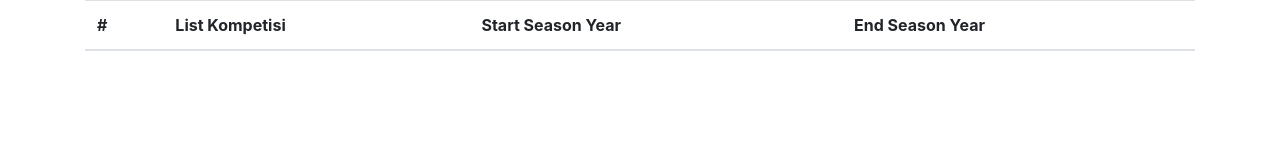
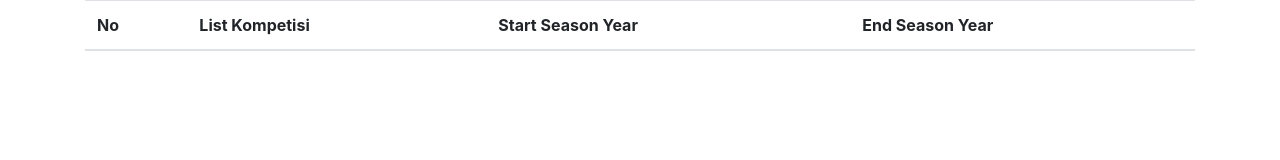
Before and after one commit to abilcode/project, a plain HTML site: page listCompetition.html in a window 1280 px wide. Drawn offline with nearby package versions, Linux system fonts and the light colour scheme; no server answers.

Commit message:
cleansing

```diff
--- a/listCompetition.html
+++ b/listCompetition.html
@@ -37,7 +37,7 @@
       <table class="table table-striped">
         <thead>
           <tr>
-            <th scope="col">#</th>
+            <th scope="col">No</th>
             <th scope="col">List Kompetisi</th>
             <th scope="col">Start Season Year</th>
             <th scope="col">End Season Year</th>
@@ -46,7 +46,6 @@
         <tbody id="list-negara"></tbody>
       </table>
     </div>
-    <!-- Modal -->
 
     <script>
       const API = "https://api.football-data.org/v2/competitions";
@@ -87,13 +86,8 @@
             }
             console.log(listCompetitionByCountry);
           });
-          // const tidur = data.currentSeason.currentMatchday;
-          // console.log(tidur);
-          // console.log(data.currentSeason.startDate);
+
           console.log(dataCompetition);
-
-          // console.log(data.area.name);
-          // console.log(data.currentSeason.startDate);
 
           listCompetitionByCountry.forEach((country, i) => {
             console.log(country);
```
